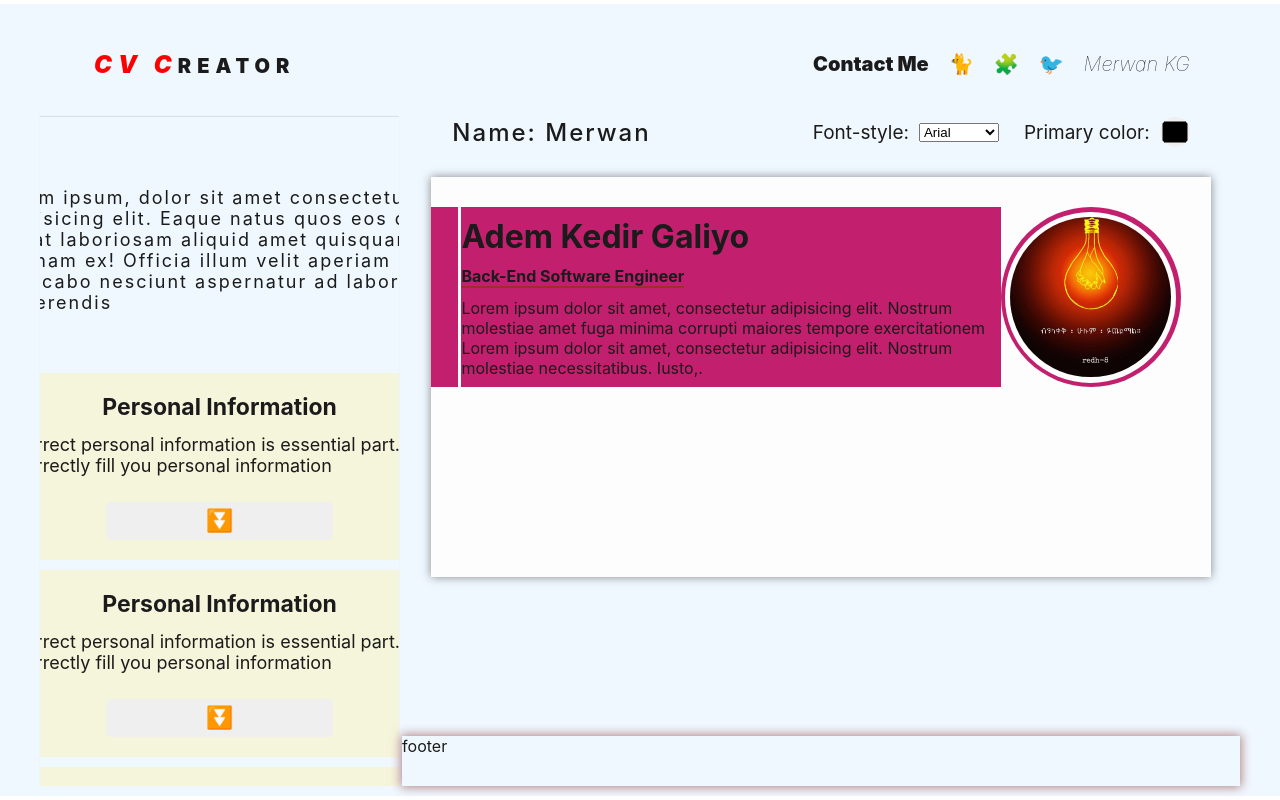
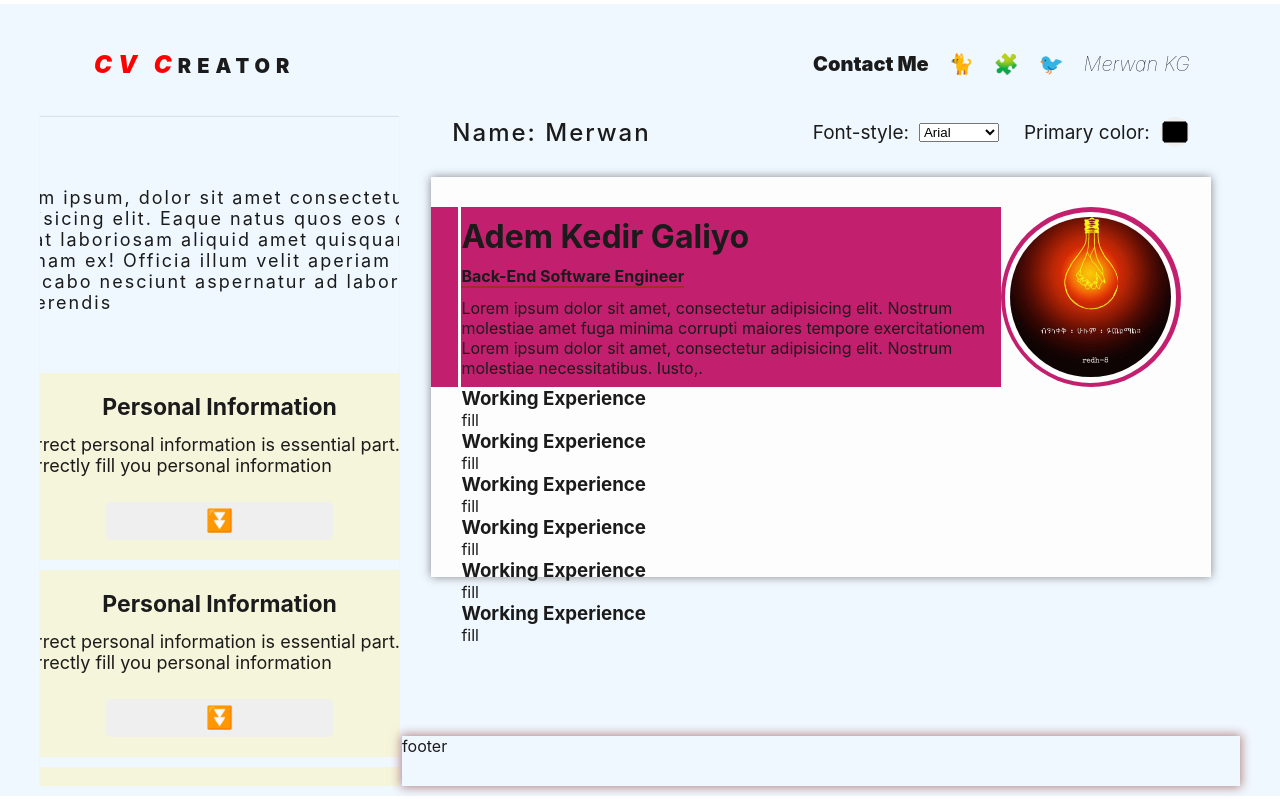
Before and after one commit to marwanGA09/Cv-project, a React (Vite) app: page / in a window 1280 px wide. Built offline with nearby package versions, Linux system fonts and the light colour scheme.

Commit message:
create cv-card wrapper component

```diff
--- a/src/App.jsx
+++ b/src/App.jsx
@@ -124,6 +124,18 @@ function CV({ children }) {
   return (
     <div className="cv">
       <CvHeader />
+      <div className="cv__main">
+        <div className="left">
+          <CvCard />
+          <CvCard />
+          <CvCard />
+        </div>
+        <div className="right">
+          <CvCard />
+          <CvCard />
+          <CvCard />
+        </div>
+      </div>
     </div>
   );
 }
@@ -149,3 +161,12 @@ function CvHeader({ children }) {
     </div>
   );
 }
+
+function CvCard({ children }) {
+  return (
+    <div className="cv-card">
+      <h3>Working Experience</h3>
+      <div>fill {children}</div>
+    </div>
+  );
+}
```
